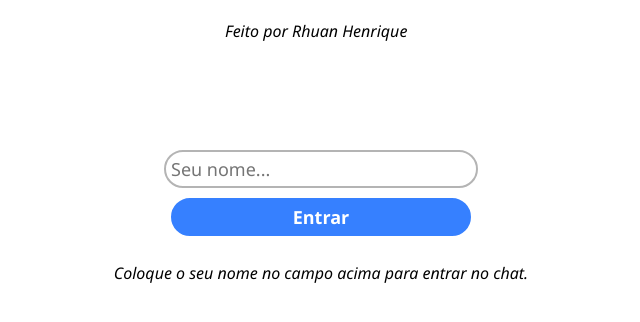
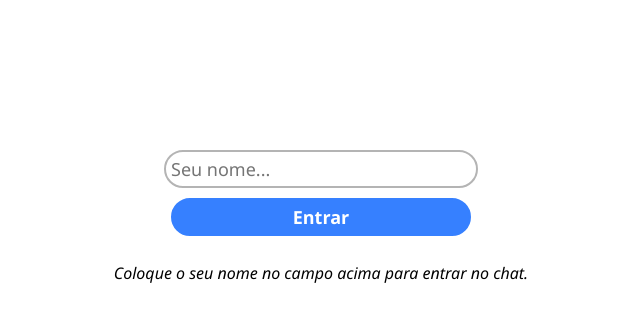
Before and after one commit to rhuan05/chat, a website: page public/index.html in a window 1280 px wide. Shown: the whole page, without its empty margins (319-959 px from the left). Drawn offline with nearby package versions, Linux system fonts and the light colour scheme; no server answers.

Commit message:
Update index.html

```diff
--- a/public/index.html
+++ b/public/index.html
@@ -19,9 +19,6 @@
         <input type="text" id="inputMsg" maxlength="14" placeholder="Sua mensagem...">
         <button id="btn">Enviar</button>
     </div>
-    <footer>
-        Feito por Rhuan Henrique
-    </footer>
     <script src="/socket.io/socket.io.js"></script>
     <script src="main.js"></script>
 </body>
```
